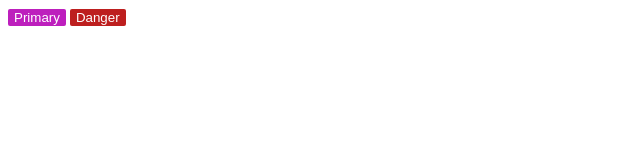
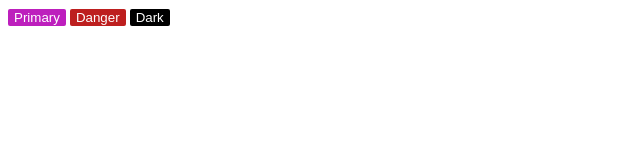
Before and after one commit to MosutLarisa/curs4, a plain HTML site: page index.html in a window 1280 px wide. Shown: the full height of the page, 0-640 px from the left. Drawn offline with Linux system fonts and the light colour scheme.

Commit message:
button-black

```diff
--- a/index.html
+++ b/index.html
@@ -13,6 +13,8 @@
         <button class="purple-button">Primary</button>
         <button class="red-button">Danger</button>
 
+        <button class="black-button">Dark</button>
+
     </div>
 </body>
 
--- a/style.css
+++ b/style.css
@@ -11,3 +11,16 @@
     border-radius: 2px;
     border-width: 0;
 }
+
+
+
+
+
+
+
+.black-button{
+    background-color: rgb(0, 0, 0);
+    color: white;
+    border-radius: 2px;
+    border-width: 0;
+}
```
